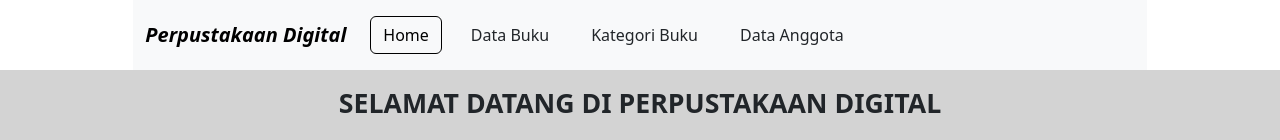
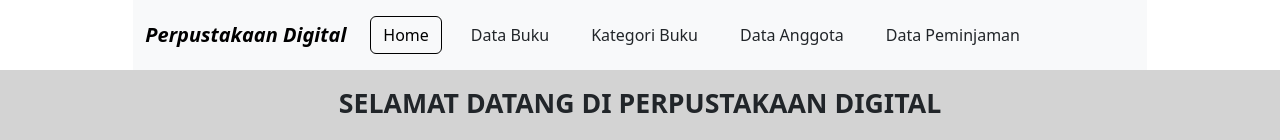
Before and after one commit to fitriamalia/pustakabuku-uas3, a Vue app: page / in a window 1280 px wide. Shown: the top 140 px of the page. Built offline with nearby package versions, Linux system fonts and the light colour scheme.

Commit message:
Update App.vue

```diff
--- a/src/App.vue
+++ b/src/App.vue
@@ -14,6 +14,7 @@
             <a class="nav-link"> <router-link to="/readallbuku" style="text-decoration: none" class="btn">Data Buku</router-link></a>
             <a class="nav-link"> <router-link to="/readallkategori" style="text-decoration: none" class="btn">Kategori Buku</router-link></a>
             <a class="nav-link"> <router-link to="/readallanggota" style="text-decoration: none" class="btn">Data Anggota</router-link></a>
+            <a class="nav-link"> <router-link to="/readallpeminjamanmaster" style="text-decoration: none" class="btn">Data Peminjaman</router-link></a>
           </div>
         </div>
       </div>
```
